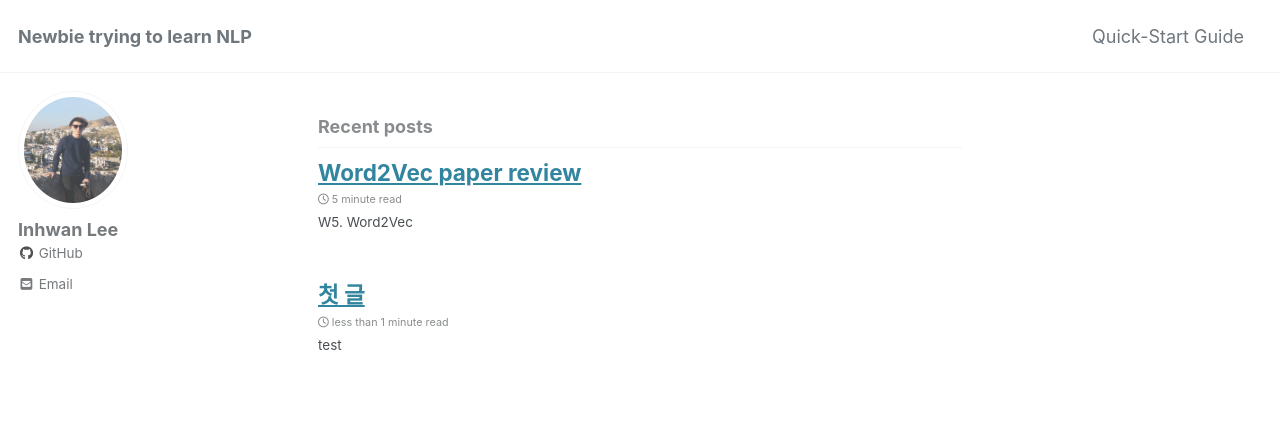
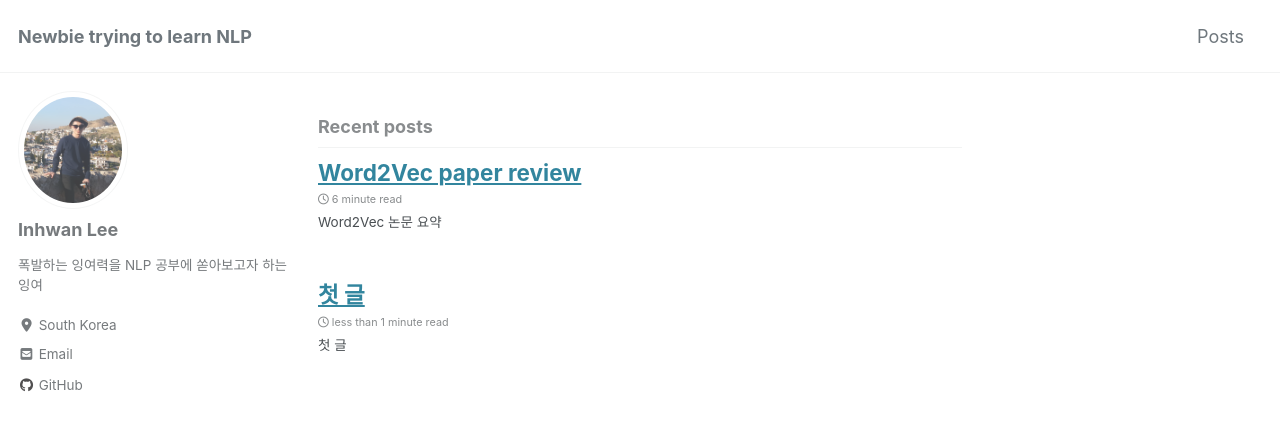
Before and after one commit to lih0905/lih0905.github.io, a Jekyll site: the page built from index.html, in a window 1280 px wide and 900 px high. Shown: the top 430 px of the window. Built offline with Jekyll 4.4.1, drawn with Linux system fonts in a browser that asks for light colours; cached includes are drawn as plain includes; nearby versions of some CDN libraries; the list of posts is cut into pages by our own code.

Commit message:
initial setting v2

```diff
--- a/_config.yml
+++ b/_config.yml
@@ -109,13 +109,13 @@
 author:
   name             : "Inhwan Lee"
   avatar           : "about.jpg"
-  bio              : #"I am an **amazing** person."
-  location         : #"Somewhere"
-  email            : lih0905@gmail.com
+  bio              : "폭발하는 잉여력을 NLP 공부에 쏟아보고자 하는 잉여"
+  location         : South Korea #"Somewhere"
+  # email            : lih0905@gmail.com
   links:
     - label: "Email"
       icon: "fas fa-fw fa-envelope-square"
-      # url: mailto:lih0905@gmail.com
+      url: mailto:lih0905@gmail.com
     - label: "Website"
       icon: "fas fa-fw fa-link"
       # url: "https://your-website.com"
--- a/_data/navigation.yml
+++ b/_data/navigation.yml
@@ -1,9 +1,10 @@
 # main links
 main:
-  - title: "Quick-Start Guide"
-    url: https://mmistakes.github.io/minimal-mistakes/docs/quick-start-guide/
-  # - title: "About"
-  #   url: https://mmistakes.github.io/minimal-mistakes/about/
+   - title: "Posts"
+     url: /year-archive/
+  #- title: "Categories"
+  #  url: https://mmistakes.github.io/minimal-mistakes/docs/quick-start-guide/
+
   # - title: "Sample Posts"
   #   url: /year-archive/
   # - title: "Sample Collections"
--- a/_sass/minimal-mistakes/_variables.scss
+++ b/_sass/minimal-mistakes/_variables.scss
@@ -14,7 +14,7 @@
 
 /* system typefaces */
 $serif: Georgia, Times, serif !default;
-$sans-serif: -apple-system, BlinkMacSystemFont, "Roboto", "Segoe UI",
+$sans-serif: -apple-system, BlinkMacSystemFont,  "Nanum Gothic", "Roboto", "Segoe UI",
   "Helvetica Neue", "Lucida Grande", Arial, sans-serif !default;
 $monospace: Monaco, Consolas, "Lucida Console", monospace !default;
 
--- a/assets/css/main.scss
+++ b/assets/css/main.scss
@@ -6,3 +6,4 @@
 
 @import "minimal-mistakes/skins/{{ site.minimal_mistakes_skin | default: 'default' }}"; // skin
 @import "minimal-mistakes"; // main partials
+@import url('https://fonts.googleapis.com/css?family=Nanum+Gothic');
```
Also changed, not shown: _posts/2019-08-20-First.md (+7 -5 lines), _posts/2019-08-21-Word2vec.md (+68 -19 lines).
